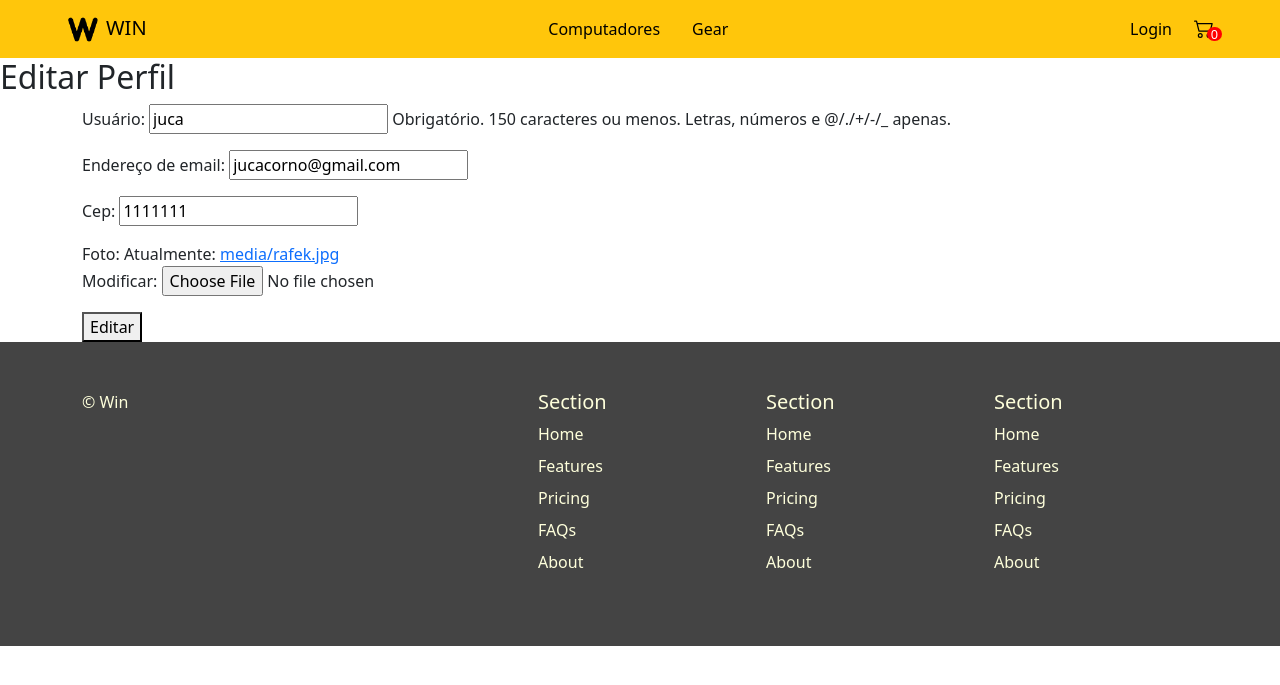
After one commit to Rafaells-dv/WINecommerce, a Django app: page /editarperfil/2 in a window 1280 px wide. The commit adds this page. Shown: the top 685 px of the page. Run offline with Django 4.2, Linux system fonts and the light colour scheme; data comes from the database, SQL or seed files in the repository; both versions use the stored data as it was after the commit.

Commit message:
editar perfil

```diff
--- /dev/null
+++ b/templates/registration/editarperfil.html
@@ -0,0 +1,16 @@
+{% extends "base_generic.html" %}
+
+{% block title %}Sign Up{% endblock %}
+
+{% block content %}
+  <h2>Editar Perfil</h2>
+<div class="container">
+  <form method="post" enctype="multipart/form-data">
+    {% csrf_token %}
+    <fieldset class="form-group">
+    {{ form.as_p }}
+    </fieldset>
+    <button type="submit">Editar</button>
+  </form>
+</div>
+{% endblock %}
--- a/venda/models.py
+++ b/venda/models.py
@@ -5,10 +5,13 @@ from django.contrib.auth.models import User, AbstractUser
 
 # Create your models here.
 class Usuario(AbstractUser):
-    cpf = models.IntegerField()
+    cpf = models.IntegerField(default=0)
     celular = models.IntegerField()
     cep = models.IntegerField()
-    foto = models.ImageField(default='media/perfil.png')
+    foto = models.ImageField(default='media/perfil.png', upload_to="media/")
+
+    def get_absolute_url(self):
+        return reverse('editarperfil', args=[str(self.id)])
 
 
 class Produto(models.Model):
--- a/venda/templates/base_generic.html
+++ b/venda/templates/base_generic.html
@@ -29,7 +29,8 @@
                 {% if user.is_authenticated %}
                     <li class="nav-item dropdown">
                       <a class="nav-link dropdown-toggle" href="#" role="button" data-bs-toggle="dropdown" aria-expanded="false">
-                          <img src="../../{{ user.foto }}" height="30px">
+                          <img src="../../{{ user.foto }}" alt="avatar"
+                    class="rounded-circle img-fluid" style="width: 30px; height: 30px">
                       </a>
                       <ul class="dropdown-menu">
                         <li><a class="dropdown-item" href="{% url 'perfil' %}">Meu Perfil</a></li>
--- a/venda/templates/venda/perfil.html
+++ b/venda/templates/venda/perfil.html
@@ -7,10 +7,11 @@
             <div class="col-lg-4">
               <div class="card mb-4">
                 <div class="card-body text-center">
-                  <img src="../../{{user.foto}}" alt="avatar"
-                    class="rounded-circle img-fluid" style="width: 150px;">
+                  <img src="../{{user.foto}}" alt="avatar"
+                    class="rounded-circle img-fluid" style="width: 150px; height: 150px;">
                   <h5 class="my-3">{{user.username}}</h5>
                   <p class="text-muted mb-1">{{user.email}}</p>
+                  <a href="{{ user.get_absolute_url }}"><p class="">Editar perfil</p></a>
                   <div class="d-flex justify-content-center mb-2">
                   </div>
                 </div>
--- a/venda/urls.py
+++ b/venda/urls.py
@@ -7,6 +7,7 @@ urlpatterns = [
     path("", views.index, name="home"),
     path('product/<int:pk>', views.ProductDetailView.as_view(), name='product-detail'),
     path('cadastro/', views.CadastroView.as_view(), name='cadastro'),
+    path('editarperfil/<int:pk>', views.EditarPerfilView.as_view(), name='editarperfil'),
     path('add_to_carrinho', views.add_to_carrinho, name="add"),
     path('remove_from_carrinho', views.remove_from_carrinho, name="remove"),
     path('delete_item_carrinho', views.delete_item_carrinho, name="delete"),
--- a/venda/views.py
+++ b/venda/views.py
@@ -1,9 +1,7 @@
-from django.views.generic import  DetailView, CreateView, FormView
+from django.views.generic import DetailView, FormView, UpdateView
 from .models import *
-from django.contrib.auth.forms import UserCreationForm
-from django.urls import reverse_lazy
 from django.shortcuts import render
-from .forms import CriarContaForm
+from .forms import CriarContaForm, EditarPerfilForm
 from django.http import JsonResponse
 import json
 
@@ -92,3 +90,12 @@ class CadastroView(FormView):
 
     def get_success_url(self):
         return reverse('login')
+
+
+class EditarPerfilView(UpdateView):
+    model = Usuario
+    template_name = "registration/editarperfil.html"
+    fields = ['username', 'email', 'cep', 'foto']
+
+    def get_success_url(self):
+        return reverse('perfil')
```
Also changed, not shown: venda/forms.py (+21 -5 lines), db.sqlite3, media/rafek.jpg (added), venda/migrations/0022_alter_usuario_cpf.py (added), venda/migrations/0023_alter_usuario_cpf.py (added), venda/migrations/0024_alter_usuario_cpf.py (added), venda/migrations/0025_alter_usuario_foto.py (added).
